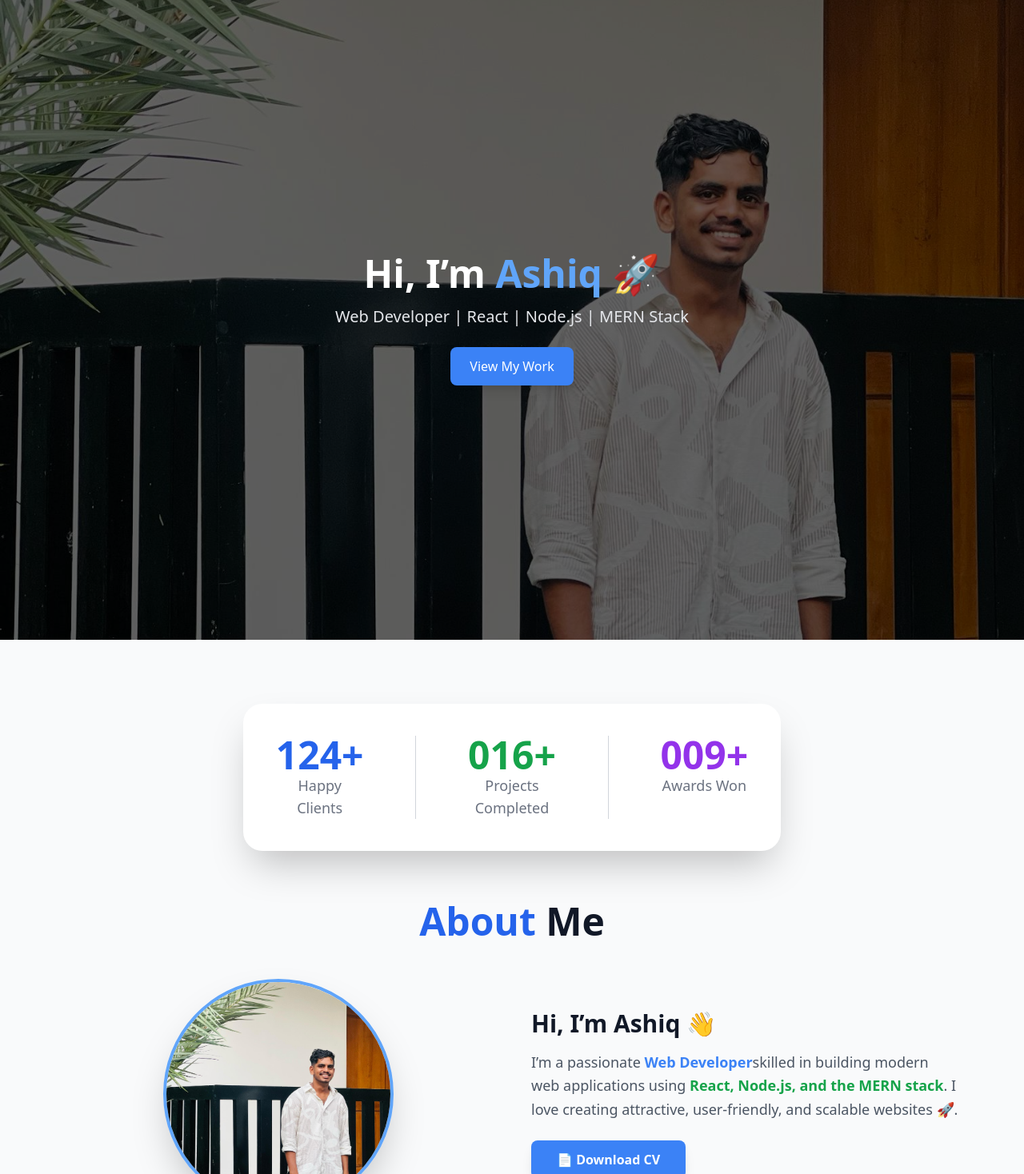
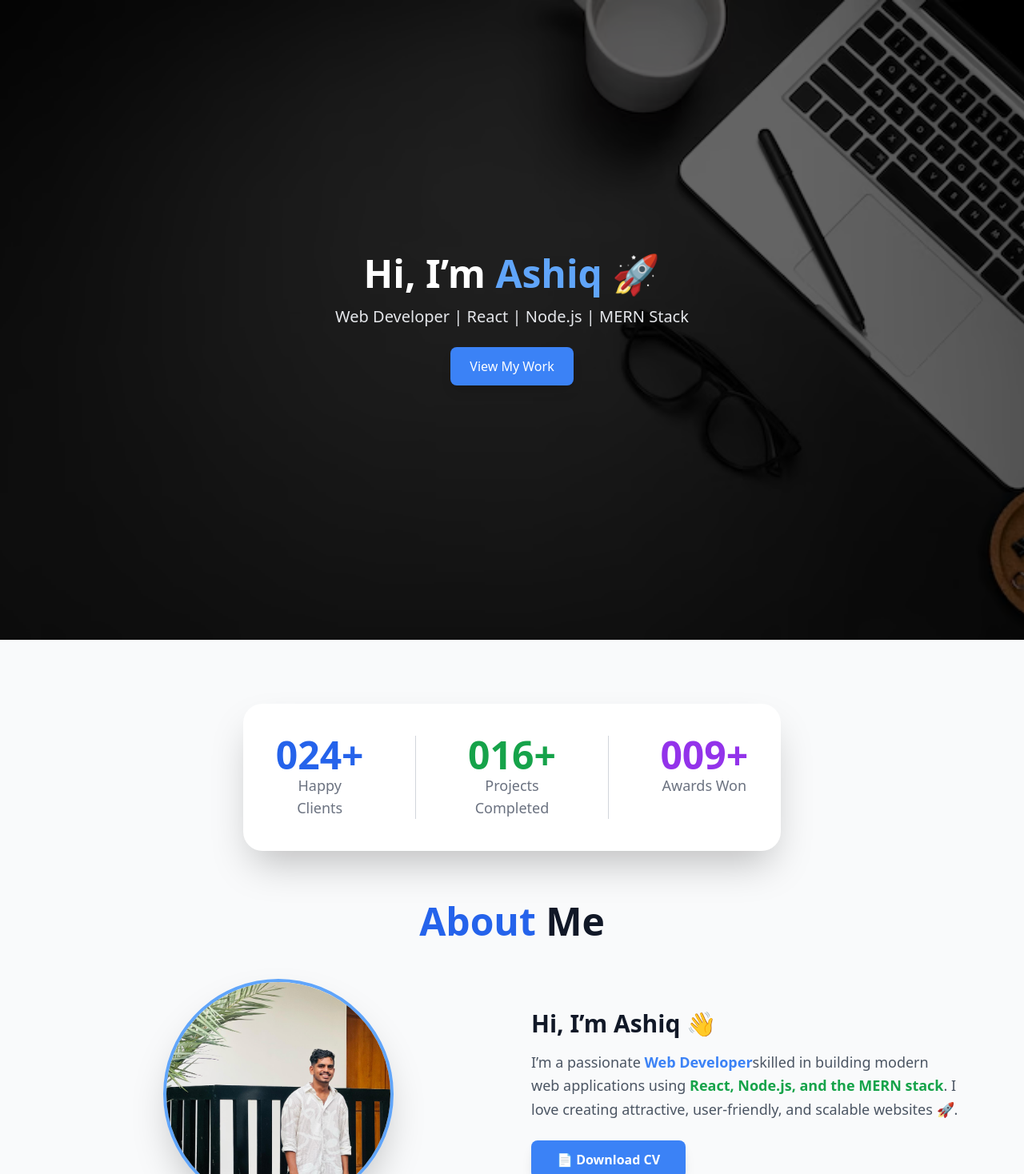
Before and after one commit to AshiqKakkat/My-Portfolio, a React (Create React App) app: page / in a window 1280 px wide. Shown: the top 1468 px of the page at 80% size. Built offline with nearby package versions, Linux system fonts and the light colour scheme.

Commit message:
Refactor About component for improved readability and maintainability

```diff
--- a/src/components/About.js
+++ b/src/components/About.js
@@ -17,7 +17,7 @@ export default function About() {
                         whileHover={{ scale: 1.05 }}
                         className="text-center cursor-pointer transition-transform flex-1"
                     >
-                        <h2 className="text-4xl md:text-5xl font-extrabold text-blue-600">124+</h2>
+                        <h2 className="text-4xl md:text-5xl font-extrabold text-blue-600">024+</h2>
                         <p className="text-gray-500 text-base md:text-lg">Happy Clients</p>
                     </motion.div>
 
--- a/src/components/Hero.js
+++ b/src/components/Hero.js
@@ -4,7 +4,7 @@ export default function Hero() {
   return (
     <section
       className="h-screen flex flex-col items-center justify-center text-center bg-cover bg-center relative"
-      style={{ backgroundImage: "url('/ashikqk.jpg')" }} // 👈 background image
+      style={{ backgroundImage: "url('/portbanner1.jpg')" }} // 👈 background image
     >
       {/* Overlay for readability */}
       <div className="absolute inset-0 bg-black/60"></div>
```
Also changed, not shown: public/portbanner1.jpg (added).
